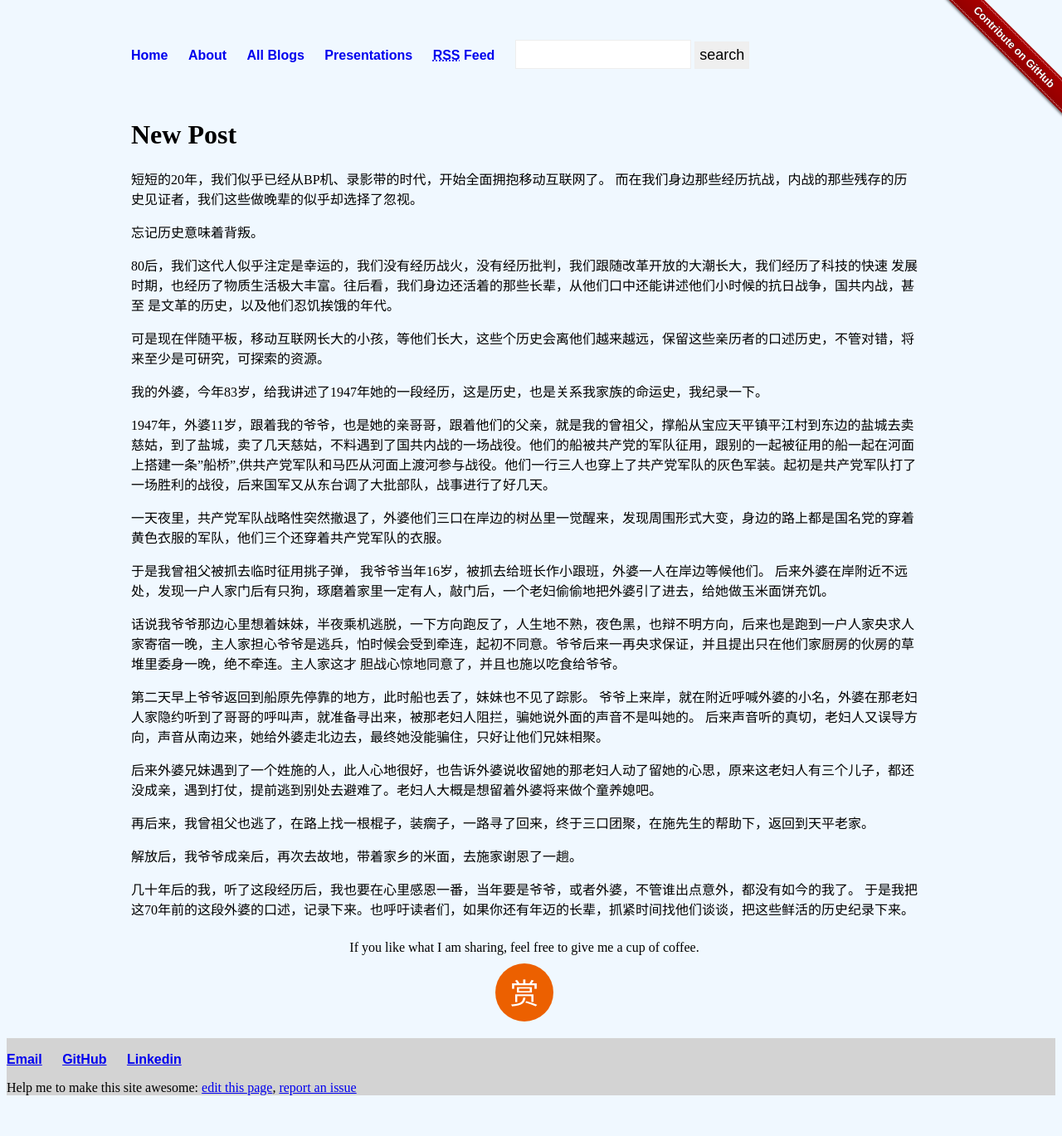
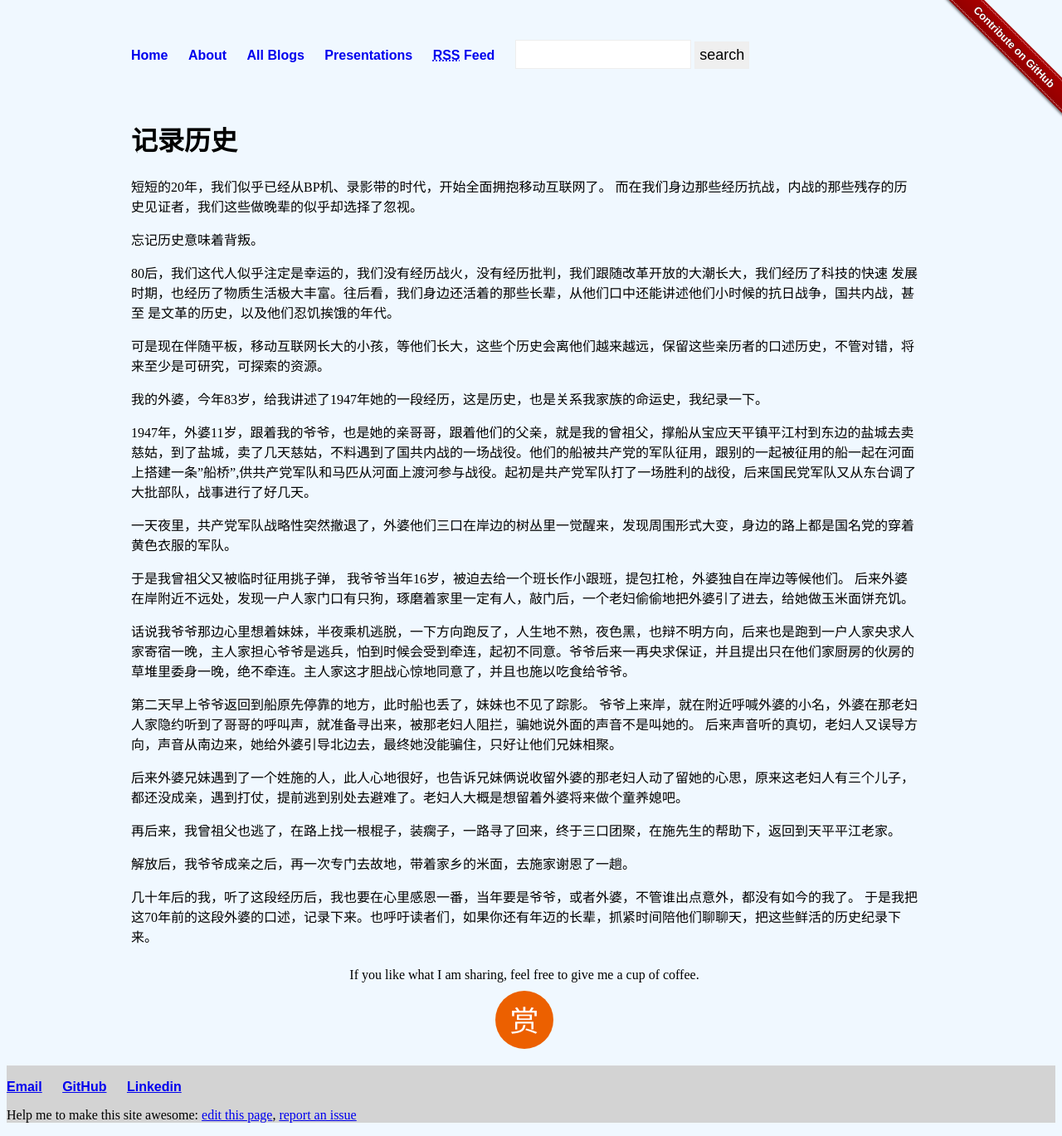
Before and after one commit to liuning0820/liuning0820.github.io, a Jekyll site: the page built from _posts/2019-08-14-历史记录者.md, in a window 1280 px wide. Shown: the whole page at 83% size. Built offline with Jekyll 4.4.1, drawn with Linux system fonts in a browser that asks for light colours; comment, search, counter and statistics services are not loaded; before the commit the page ends 1336 px from its top, so only the background shows below that.

Commit message:
update a bit

```diff
--- a/_posts/2019-08-14-历史记录者.md
+++ b/_posts/2019-08-14-历史记录者.md
@@ -4,7 +4,7 @@ author: liuning0820
 comments: true
 ---
 
-# New Post
+# 记录历史
 
 短短的20年，我们似乎已经从BP机、录影带的时代，开始全面拥抱移动互联网了。
 而在我们身边那些经历抗战，内战的那些残存的历史见证者，我们这些做晚辈的似乎却选择了忽视。
@@ -21,25 +21,24 @@ comments: true
 
 我的外婆，今年83岁，给我讲述了1947年她的一段经历，这是历史，也是关系我家族的命运史，我纪录一下。
 
-1947年，外婆11岁，跟着我的爷爷，也是她的亲哥哥，跟着他们的父亲，就是我的曾祖父，撑船从宝应天平镇平江村到东边的盐城去卖慈姑，到了盐城，卖了几天慈姑，不料遇到了国共内战的一场战役。他们的船被共产党的军队征用，跟别的一起被征用的船一起在河面上搭建一条"船桥",供共产党军队和马匹从河面上渡河参与战役。他们一行三人也穿上了共产党军队的灰色军装。起初是共产党军队打了一场胜利的战役，后来国军又从东台调了大批部队，战事进行了好几天。
+1947年，外婆11岁，跟着我的爷爷，也是她的亲哥哥，跟着他们的父亲，就是我的曾祖父，撑船从宝应天平镇平江村到东边的盐城去卖慈姑，到了盐城，卖了几天慈姑，不料遇到了国共内战的一场战役。他们的船被共产党的军队征用，跟别的一起被征用的船一起在河面上搭建一条"船桥",供共产党军队和马匹从河面上渡河参与战役。起初是共产党军队打了一场胜利的战役，后来国民党军队又从东台调了大批部队，战事进行了好几天。
 
-一天夜里，共产党军队战略性突然撤退了，外婆他们三口在岸边的树丛里一觉醒来，发现周围形式大变，身边的路上都是国名党的穿着黄色衣服的军队，他们三个还穿着共产党军队的衣服。
+一天夜里，共产党军队战略性突然撤退了，外婆他们三口在岸边的树丛里一觉醒来，发现周围形式大变，身边的路上都是国名党的穿着黄色衣服的军队。
 
-于是我曾祖父被抓去临时征用挑子弹， 我爷爷当年16岁，被抓去给班长作小跟班，外婆一人在岸边等候他们。
-后来外婆在岸附近不远处，发现一户人家门后有只狗，琢磨着家里一定有人，敲门后，一个老妇偷偷地把外婆引了进去，给她做玉米面饼充饥。
+于是我曾祖父又被临时征用挑子弹， 我爷爷当年16岁，被迫去给一个班长作小跟班，提包扛枪，外婆独自在岸边等候他们。
+后来外婆在岸附近不远处，发现一户人家门口有只狗，琢磨着家里一定有人，敲门后，一个老妇偷偷地把外婆引了进去，给她做玉米面饼充饥。
 
-话说我爷爷那边心里想着妹妹，半夜乘机逃脱，一下方向跑反了，人生地不熟，夜色黑，也辩不明方向，后来也是跑到一户人家央求人家寄宿一晚，主人家担心爷爷是逃兵，怕时候会受到牵连，起初不同意。爷爷后来一再央求保证，并且提出只在他们家厨房的伙房的草堆里委身一晚，绝不牵连。主人家这才
-胆战心惊地同意了，并且也施以吃食给爷爷。
+话说我爷爷那边心里想着妹妹，半夜乘机逃脱，一下方向跑反了，人生地不熟，夜色黑，也辩不明方向，后来也是跑到一户人家央求人家寄宿一晚，主人家担心爷爷是逃兵，怕到时候会受到牵连，起初不同意。爷爷后来一再央求保证，并且提出只在他们家厨房的伙房的草堆里委身一晚，绝不牵连。主人家这才胆战心惊地同意了，并且也施以吃食给爷爷。
 
 第二天早上爷爷返回到船原先停靠的地方，此时船也丢了，妹妹也不见了踪影。
 爷爷上来岸，就在附近呼喊外婆的小名，外婆在那老妇人家隐约听到了哥哥的呼叫声，就准备寻出来，被那老妇人阻拦，骗她说外面的声音不是叫她的。
-后来声音听的真切，老妇人又误导方向，声音从南边来，她给外婆走北边去，最终她没能骗住，只好让他们兄妹相聚。
+后来声音听的真切，老妇人又误导方向，声音从南边来，她给外婆引导北边去，最终她没能骗住，只好让他们兄妹相聚。
 
-后来外婆兄妹遇到了一个姓施的人，此人心地很好，也告诉外婆说收留她的那老妇人动了留她的心思，原来这老妇人有三个儿子，都还没成亲，遇到打仗，提前逃到别处去避难了。老妇人大概是想留着外婆将来做个童养媳吧。
+后来外婆兄妹遇到了一个姓施的人，此人心地很好，也告诉兄妹俩说收留外婆的那老妇人动了留她的心思，原来这老妇人有三个儿子，都还没成亲，遇到打仗，提前逃到别处去避难了。老妇人大概是想留着外婆将来做个童养媳吧。
 
-再后来，我曾祖父也逃了，在路上找一根棍子，装瘸子，一路寻了回来，终于三口团聚，在施先生的帮助下，返回到天平老家。
+再后来，我曾祖父也逃了，在路上找一根棍子，装瘸子，一路寻了回来，终于三口团聚，在施先生的帮助下，返回到天平平江老家。
 
-解放后，我爷爷成亲后，再次去故地，带着家乡的米面，去施家谢恩了一趟。
+解放后，我爷爷成亲之后，再一次专门去故地，带着家乡的米面，去施家谢恩了一趟。
 
 几十年后的我，听了这段经历后，我也要在心里感恩一番，当年要是爷爷，或者外婆，不管谁出点意外，都没有如今的我了。
-于是我把这70年前的这段外婆的口述，记录下来。也呼吁读者们，如果你还有年迈的长辈，抓紧时间找他们谈谈，把这些鲜活的历史纪录下来。
+于是我把这70年前的这段外婆的口述，记录下来。也呼吁读者们，如果你还有年迈的长辈，抓紧时间陪他们聊聊天，把这些鲜活的历史纪录下来。
```
